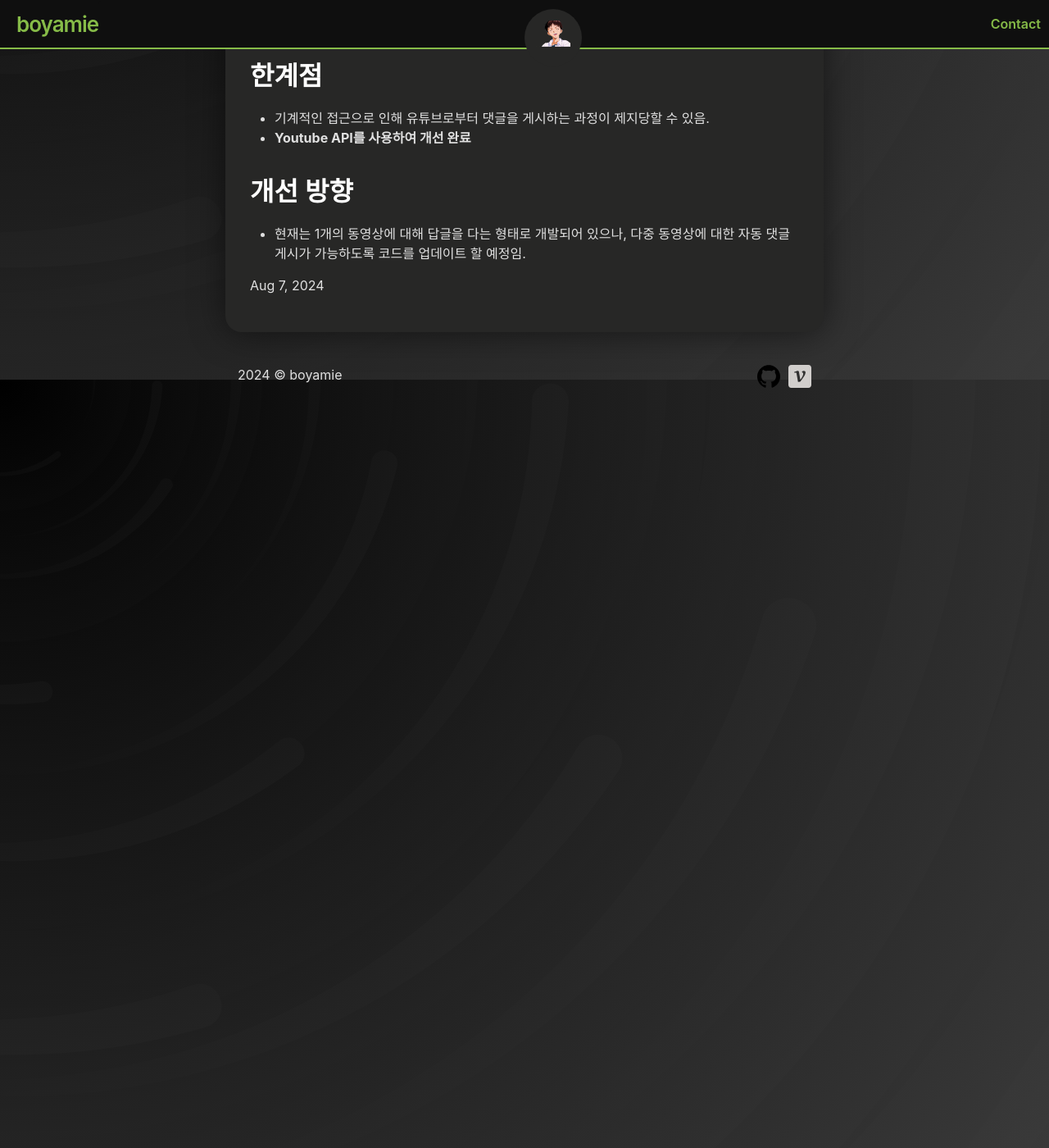
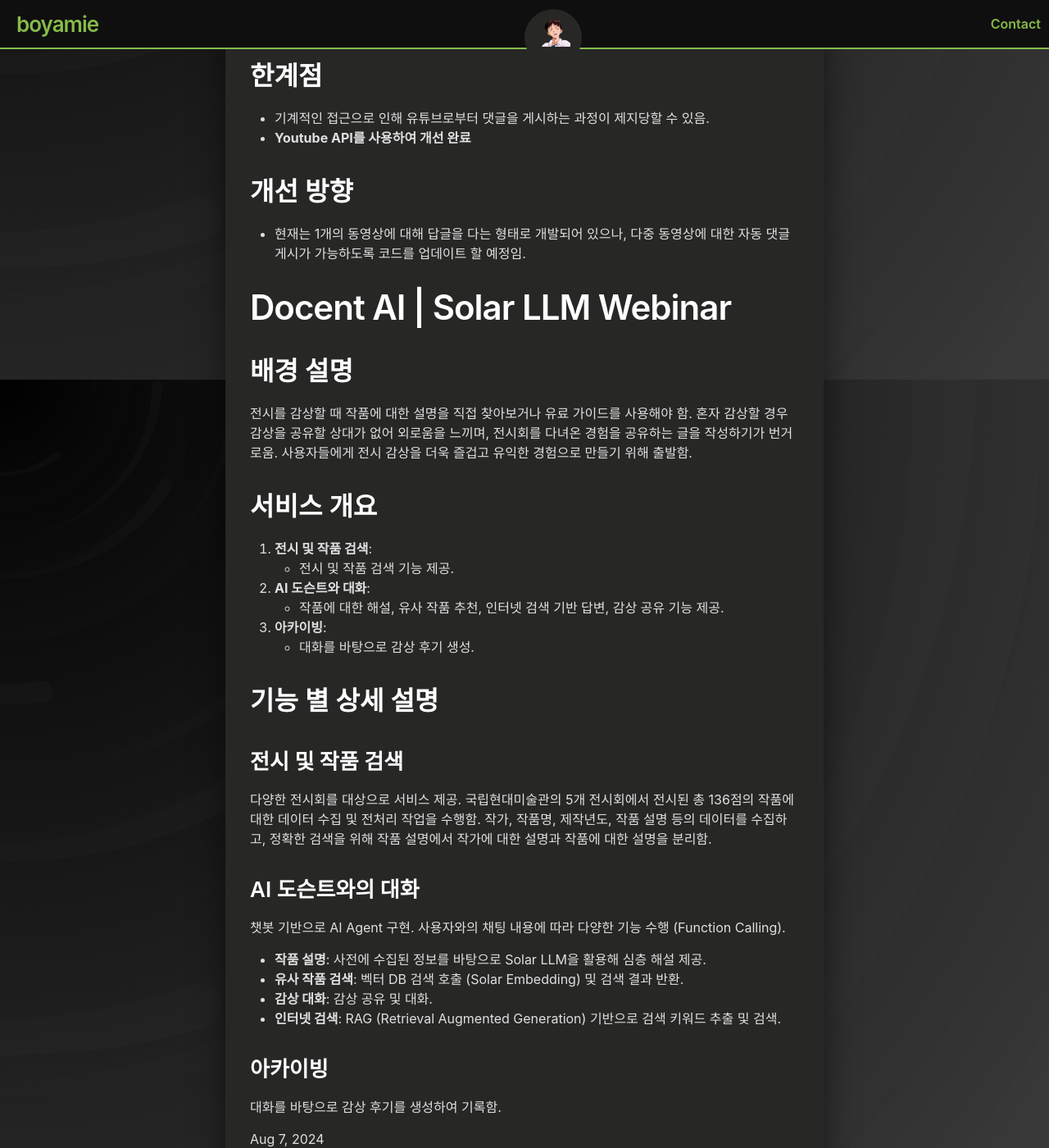
Before and after one commit to boyamie/boyamie.github.io, a Jekyll site: the page built from _posts/2024-08-07-boostcamp_003.md, in a window 1280 px wide and 1400 px high, scrolled down 5297 px. Shown: the whole window at 82% size. Built offline with Jekyll 4.4.1, drawn with Linux system fonts in a browser that asks for light colours.

Commit message:
Update 2024-08-07-boostcamp_003.md

```diff
--- a/_posts/2024-08-07-boostcamp_003.md
+++ b/_posts/2024-08-07-boostcamp_003.md
@@ -174,3 +174,36 @@ Embedding Model은 비정형 데이터를 구조화된 벡터 형식으로 변
 
 ## 개선 방향
 - 현재는 1개의 동영상에 대해 답글을 다는 형태로 개발되어 있으나, 다중 동영상에 대한 자동 댓글 게시가 가능하도록 코드를 업데이트 할 예정임.
+
+# Docent AI | Solar LLM Webinar
+
+## 배경 설명
+
+전시를 감상할 때 작품에 대한 설명을 직접 찾아보거나 유료 가이드를 사용해야 함. 혼자 감상할 경우 감상을 공유할 상대가 없어 외로움을 느끼며, 전시회를 다녀온 경험을 공유하는 글을 작성하기가 번거로움. 사용자들에게 전시 감상을 더욱 즐겁고 유익한 경험으로 만들기 위해 출발함.
+
+## 서비스 개요
+
+1. **전시 및 작품 검색**:
+   - 전시 및 작품 검색 기능 제공.
+
+2. **AI 도슨트와 대화**:
+   - 작품에 대한 해설, 유사 작품 추천, 인터넷 검색 기반 답변, 감상 공유 기능 제공.
+
+3. **아카이빙**:
+   - 대화를 바탕으로 감상 후기 생성.
+
+## 기능 별 상세 설명
+
+### 전시 및 작품 검색
+다양한 전시회를 대상으로 서비스 제공. 국립현대미술관의 5개 전시회에서 전시된 총 136점의 작품에 대한 데이터 수집 및 전처리 작업을 수행함. 작가, 작품명, 제작년도, 작품 설명 등의 데이터를 수집하고, 정확한 검색을 위해 작품 설명에서 작가에 대한 설명과 작품에 대한 설명을 분리함.
+
+### AI 도슨트와의 대화
+챗봇 기반으로 AI Agent 구현. 사용자와의 채팅 내용에 따라 다양한 기능 수행 (Function Calling).
+
+- **작품 설명**: 사전에 수집된 정보를 바탕으로 Solar LLM을 활용해 심층 해설 제공.
+- **유사 작품 검색**: 벡터 DB 검색 호출 (Solar Embedding) 및 검색 결과 반환.
+- **감상 대화**: 감상 공유 및 대화.
+- **인터넷 검색**: RAG (Retrieval Augmented Generation) 기반으로 검색 키워드 추출 및 검색.
+
+### 아카이빙
+대화를 바탕으로 감상 후기를 생성하여 기록함.
```
